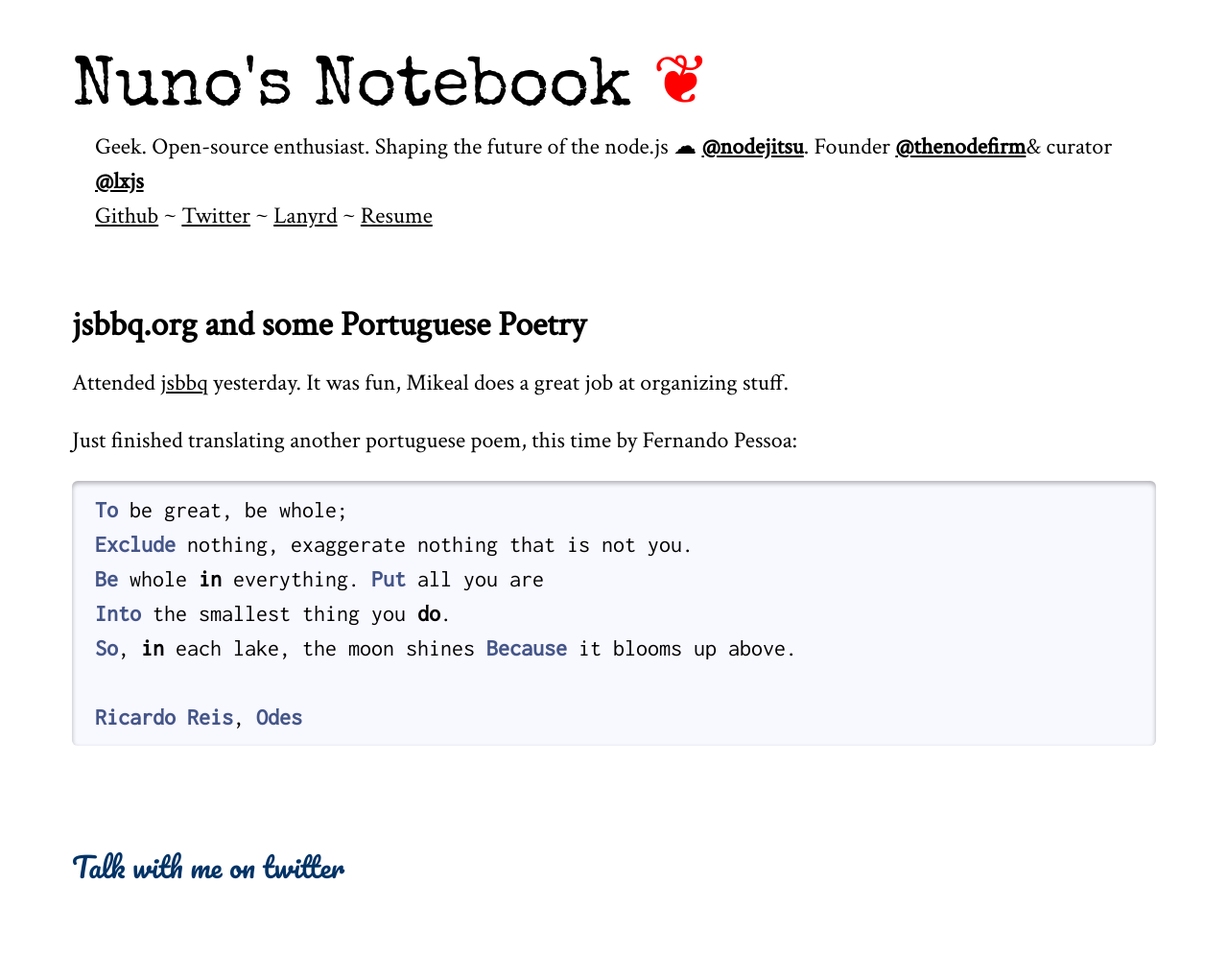
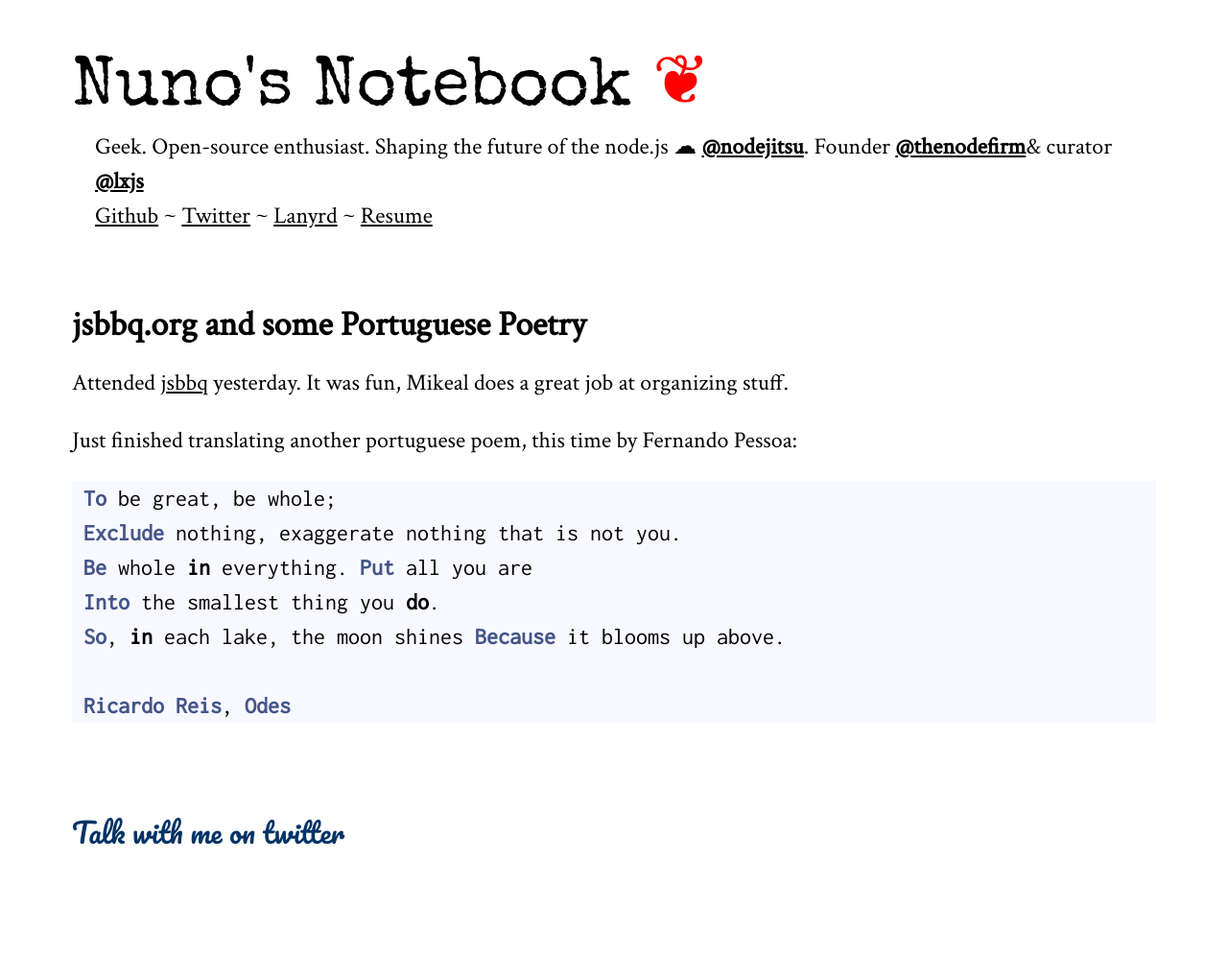
Before and after one commit to dscape/dscape.github.com, a Jekyll site: the page built from _posts/2011-05-22-jsbbq-and-some-portuguese-poetry.markdown, in a window 1280 px wide. Shown: the whole page at 96% size. Built offline with Jekyll 4.4.1, drawn with Linux system fonts in a browser that asks for light colours; Markdown is read by kramdown in place of the engine named in the settings; comment, search, counter and statistics services are not loaded; after the commit the page ends 960 px from its top, so only the background shows below that.

Commit message:
[syntax fix] small patch to css

```diff
--- a/css/github.css
+++ b/css/github.css
@@ -5,18 +5,10 @@ github.com style (c) Vasily Polovnyov <vast@whiteants.net>
 */
 
 pre code {
-  display: block; padding: 0.5em;
+  display: block;
   color: #000;
   background: #f8f8ff;
-  border-radius: 0.25em;
-  -moz-border-radius: 0.25em;
-  -0-border-radius: 0.25em;
-  -webkit-border-radius: 0.25em;
-  box-shadow: inset 0 0.1em 0.2em rgba(0,0,0, 0.3);
-  -moz-box-shadow: inset 0 0.1em 0.2em rgba(0,0,0, 0.3);
-  -o-box-shadow: inset 0 0.1em 0.2em rgba(0,0,0, 0.3);
-  -webkit-box-shadow: inset 0 0.1em 0.2em rgba(0,0,0, 0.3);
-  margin-bottom: 1.5em;
+  overflow-y: scroll;
 }
 
 pre .comment,
```
